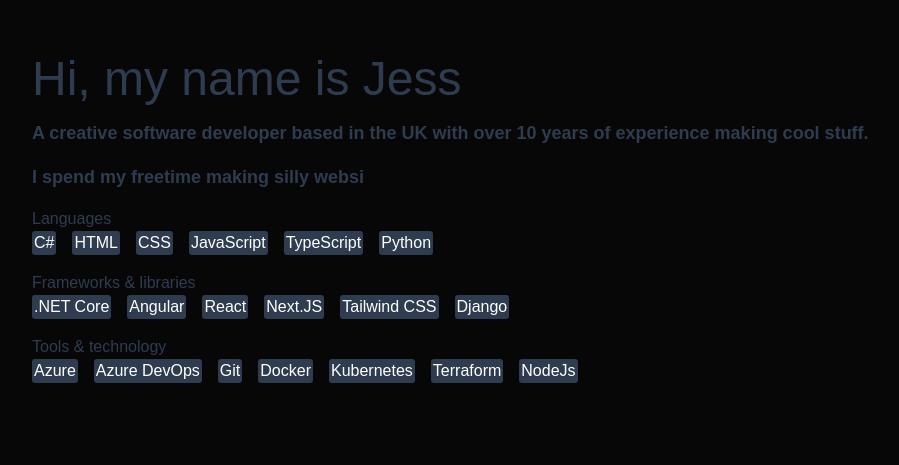
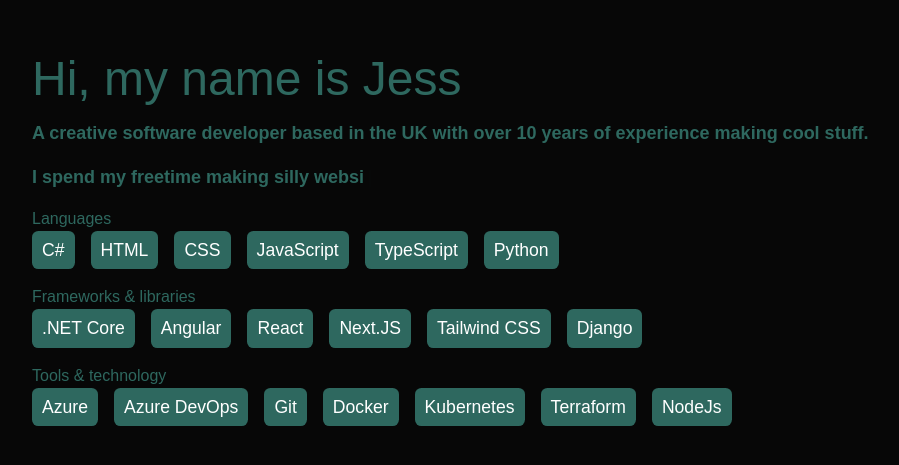
Before and after one commit to jetodd/portfolio, a Next.js app: page /hello in a window 1280 px wide. Shown: the part 105-570 px from the top of the page, without its empty margins (48-947 px from the left). Built offline with nearby package versions, Linux system fonts and the light colour scheme.

Commit message:
fixed linting issues

```diff
--- a/src/app/code/page.tsx
+++ b/src/app/code/page.tsx
@@ -4,7 +4,6 @@
 import Portfolio from "../components/Icons/Portfolio";
 import Recipes from "../components/Icons/Recipes";
 import Menu from "../components/Menu/Menu";
-import styles from './styles.module.css'
 
 const items: CodeItemProps[] = [
   {
--- a/src/app/globals.css
+++ b/src/app/globals.css
@@ -21,7 +21,7 @@
 @theme {
   --color-cosplay: #3e9d79;
   --color-contact: #d3938c;
-  --color-hello: #5ac1b2;
+  --color-hello: #66c5b7;
   --color-code: #6570d3;
 
   --color-mint: #9bd6c0;
@@ -30,7 +30,7 @@
   --color-azure: #8f97d8;
   --color-bleu: #869acc;
   --color-black: #070707;
-  --color-navy: #2f3c4f;
+  --color-navy: #2e685f;
   --image-size: 55%;
 }
 
--- a/src/app/hello/page.tsx
+++ b/src/app/hello/page.tsx
@@ -43,32 +43,32 @@
           </div>
 
           <h2>Languages</h2>
-          <ul className='list-none mb-4'>
-            <li className='ml-0 mr-2'>C#</li>
-            <li className='mx-2'>HTML</li>
-            <li className='mx-2'>CSS</li>
-            <li className='mx-2'>JavaScript</li>
-            <li className='mx-2'>TypeScript</li>
-            <li className='mx-2'>Python</li>
+          <ul className={`list-none mb-4 ${styles.tags}`}>
+            <li className={`ml-0 mr-2 ${styles.tag}`}>C#</li>
+            <li className={`mx-2 ${styles.tag}`}>HTML</li>
+            <li className={`mx-2 ${styles.tag}`}>CSS</li>
+            <li className={`mx-2 ${styles.tag}`}>JavaScript</li>
+            <li className={`mx-2 ${styles.tag}`}>TypeScript</li>
+            <li className={`mx-2 ${styles.tag}`}>Python</li>
           </ul>
           <h2>Frameworks & libraries</h2>
-          <ul className='list-none mb-4'>
-            <li className='ml-0 mr-2'>.NET Core</li>
-            <li className='mx-2'>Angular</li>
-            <li className='mx-2'>React</li>
-            <li className='mx-2'>Next.JS</li>
-            <li className='mx-2'>Tailwind CSS</li>
-            <li className='mx-2'>Django</li>
+          <ul className={`list-none mb-4 ${styles.tags}`}>
+            <li className={`ml-0 mr-2 ${styles.tag}`}>.NET Core</li>
+            <li className={`mx-2 ${styles.tag}`}>Angular</li>
+            <li className={`mx-2 ${styles.tag}`}>React</li>
+            <li className={`mx-2 ${styles.tag}`}>Next.JS</li>
+            <li className={`mx-2 ${styles.tag}`}>Tailwind CSS</li>
+            <li className={`mx-2 ${styles.tag}`}>Django</li>
           </ul>
           <h2>Tools & technology</h2>
-          <ul className='list-none mb-4'>
-            <li className='ml-0 mr-2'>Azure</li>
-            <li className='mx-2'>Azure DevOps</li>
-            <li className='mx-2'>Git</li>
-            <li className='mx-2'>Docker</li>
-            <li className='mx-2'>Kubernetes</li>
-            <li className='mx-2'>Terraform</li>
-            <li className='mx-2'>NodeJs</li>
+          <ul className={`list-none mb-4 ${styles.tags}`}>
+            <li className={`ml-0 mr-2 ${styles.tag}`}>Azure</li>
+            <li className={`mx-2 ${styles.tag}`}>Azure DevOps</li>
+            <li className={`mx-2 ${styles.tag}`}>Git</li>
+            <li className={`mx-2 ${styles.tag}`}>Docker</li>
+            <li className={`mx-2 ${styles.tag}`}>Kubernetes</li>
+            <li className={`mx-2 ${styles.tag}`}>Terraform</li>
+            <li className={`mx-2 ${styles.tag}`}>NodeJs</li>
           </ul>
       </section>
     </main>
--- a/src/app/hello/styles.module.css
+++ b/src/app/hello/styles.module.css
@@ -1,14 +1,15 @@
 .main {
 	background: linear-gradient(180deg, var(--color-hello) 0%, rgba(200,221,226,1) 100%);
 
-	ul {
-		li {
+	.tags {
+		.tag {
 			display: inline-block;
-			border-radius: 3px;
+			border-radius: 0.4rem;
 			background-color: var(--color-navy);
 			color: white;
 			display: inline-block;
-			padding: 0 2px;
+			padding: 6px 10px;
+			font-size: 1.1rem;
 		}
 	}
 }
```
